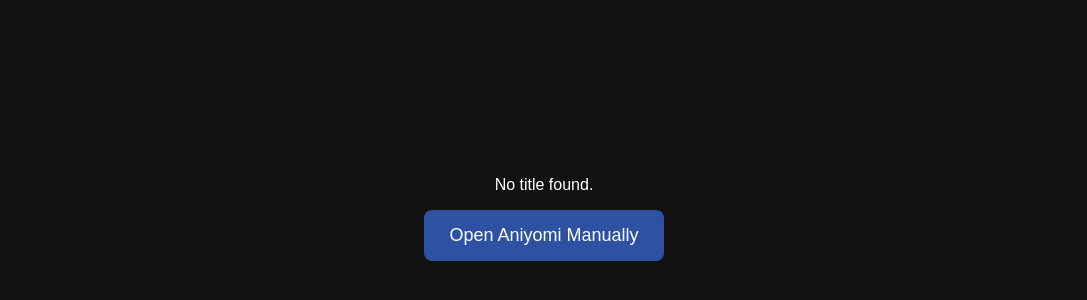
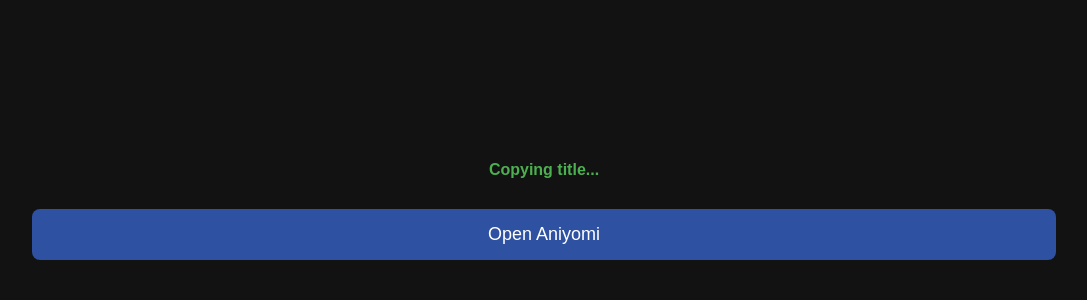
Before and after one commit to 17ntrn/ani-search, a plain HTML site: page index.html in a window 1280 px wide. Shown: the part 190-490 px from the top of the page, without its empty margins (96-1183 px from the left). Drawn offline with Linux system fonts and the light colour scheme.

Commit message:
Update index.html

```diff
--- a/index.html
+++ b/index.html
@@ -2,30 +2,39 @@
 <html>
 <head>
     <meta name="viewport" content="width=device-width, initial-scale=1">
-    <title>Aniyomi Redirect</title>
+    <title>Aniyomi Bridge</title>
     <style>
-        body { background: #121212; color: white; font-family: sans-serif; display: flex; flex-direction: column; align-items: center; justify-content: center; height: 100vh; margin: 0; }
-        .btn { padding: 15px 25px; background: #2e51a2; color: white; border: none; border-radius: 8px; font-size: 18px; text-decoration: none; cursor: pointer; }
+        body { background: #121212; color: white; font-family: sans-serif; display: flex; flex-direction: column; align-items: center; justify-content: center; height: 100vh; margin: 0; text-align: center; }
+        .btn { padding: 15px 25px; background: #2e51a2; color: white; border: none; border-radius: 8px; font-size: 18px; cursor: pointer; margin-top: 20px; width: 80%; }
+        .status { color: #4CAF50; font-weight: bold; margin-bottom: 10px; }
     </style>
 </head>
 <body>
-    <p id="status">Redirecting to Aniyomi...</p>
-    <button class="btn" onclick="trigger()">Open Aniyomi Manually</button>
+    <div id="status" class="status">Copying title...</div>
+    <div id="title-display" style="font-style: italic; opacity: 0.7;"></div>
+
+    <button class="btn" onclick="openAniyomi()">Open Aniyomi</button>
 
     <script>
         const urlParams = new URLSearchParams(window.location.search);
         const animeTitle = urlParams.get('q');
-        const intentUri = `intent:#Intent;action=android.intent.action.SEND;type=text/plain;S.android.intent.extra.TEXT=${encodeURIComponent(animeTitle)};end`;
 
-        function trigger() {
-            window.location.href = intentUri;
+        if (animeTitle) {
+            document.getElementById('title-display').innerText = `"${animeTitle}"`;
+
+            // 1. Copy to Clipboard automatically
+            navigator.clipboard.writeText(animeTitle).then(() => {
+                document.getElementById('status').innerText = "✅ Title copied to clipboard!";
+            }).catch(err => {
+                document.getElementById('status').innerText = "❌ Copy failed. Tap below to copy.";
+                document.getElementById('status').style.color = "red";
+            });
         }
 
-        if (animeTitle) {
-            // Attempt auto-redirect after 500ms
-            setTimeout(trigger, 500);
-        } else {
-            document.getElementById('status').innerText = "No title found.";
+        function openAniyomi() {
+            // This attempts to open the app via its package name
+            // If this fails, it stays on the page, and you can manually switch apps
+            window.location.href = "intent:#Intent;component=eu.kanade.tachiyomi.ui.main.MainActivity;end";
         }
     </script>
 </body>
```
